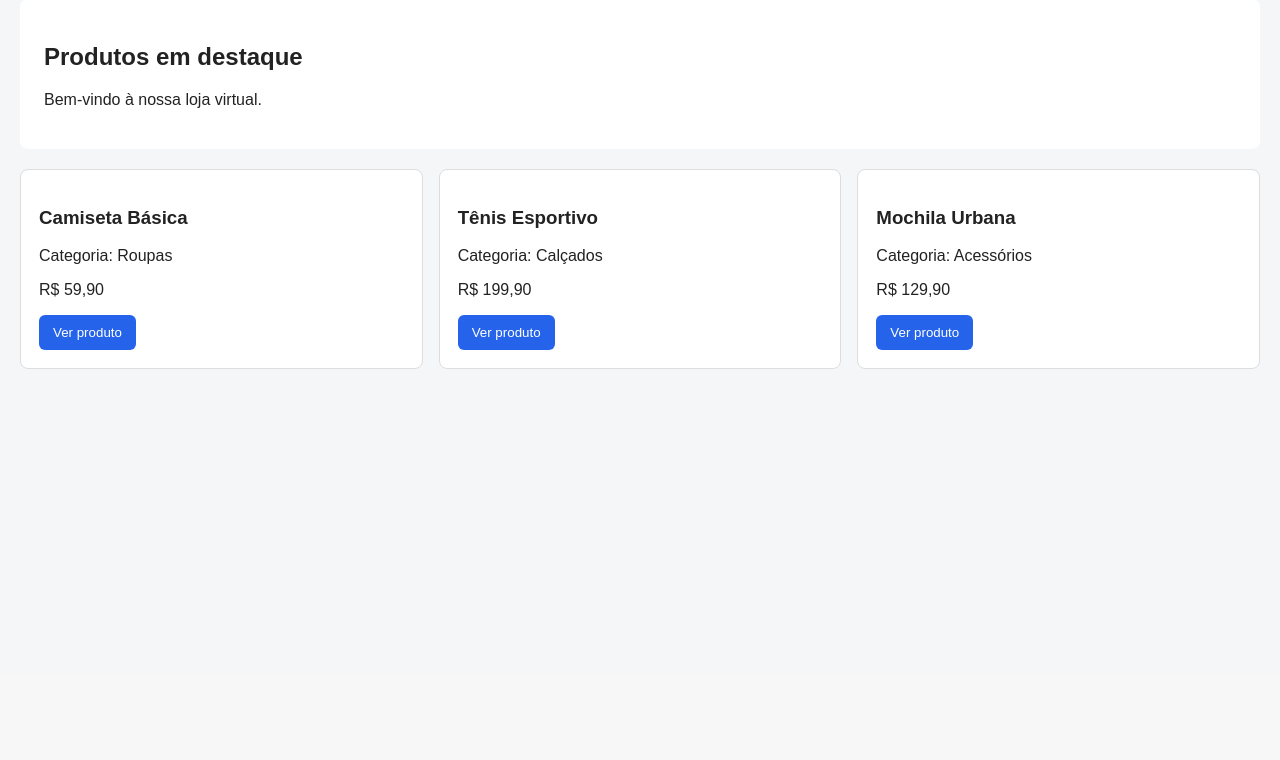
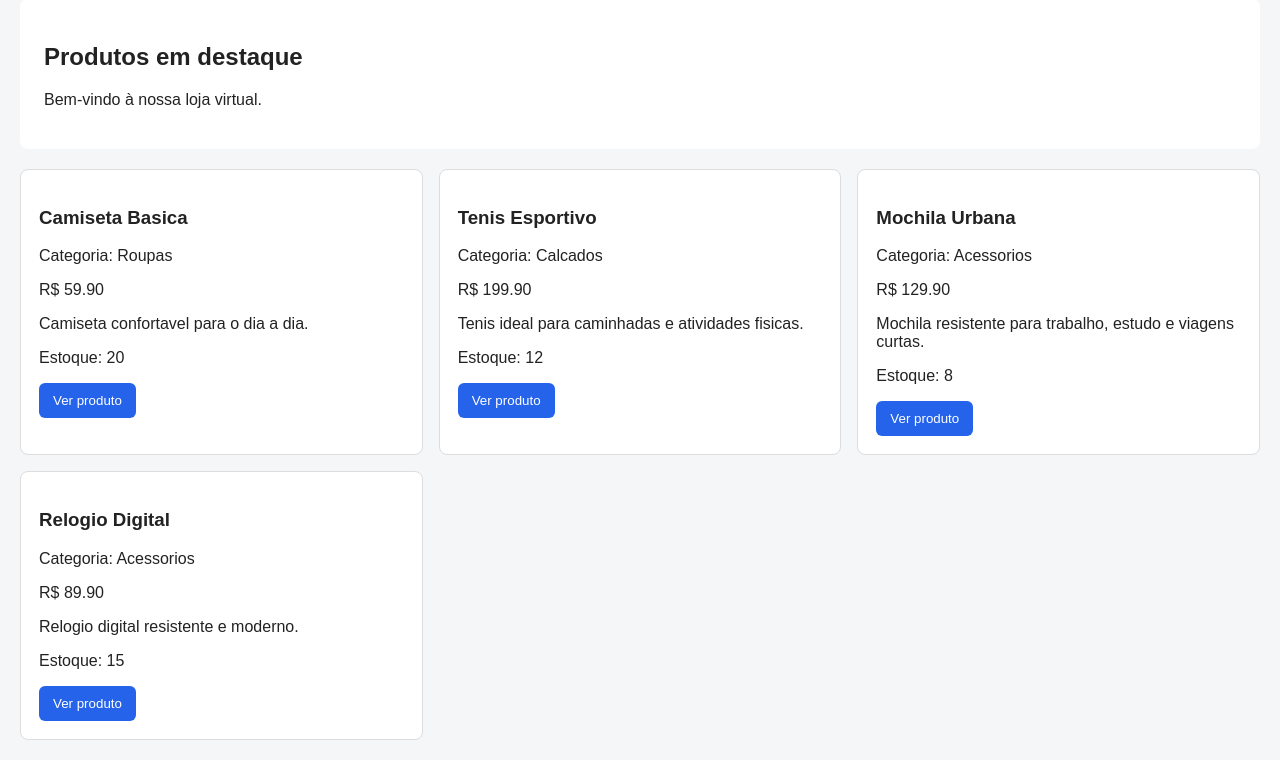
Before and after one commit to nyyzyyyyy/loja-virtual-flask, a Flask app: page / in a window 1280 px wide. Shown: the part 126-886 px from the top of the page. Before the commit the page ends 495 px from the top, so only its background shows below. Run offline with Flask 3, Linux system fonts and the light colour scheme.

Commit message:
Exibe produtos dinamicamente na pagina inicial

```diff
--- a/app.py
+++ b/app.py
@@ -2,9 +2,44 @@ from flask import Flask, render_template
 
 app = Flask(__name__)
 
+produtos = [
+    {
+        "id": 1,
+        "nome": "Camiseta Basica",
+        "categoria": "Roupas",
+        "preco": 59.90,
+        "descricao": "Camiseta confortavel para o dia a dia.",
+        "estoque": 20,
+    },
+    {
+        "id": 2,
+        "nome": "Tenis Esportivo",
+        "categoria": "Calcados",
+        "preco": 199.90,
+        "descricao": "Tenis ideal para caminhadas e atividades fisicas.",
+        "estoque": 12,
+    },
+    {
+        "id": 3,
+        "nome": "Mochila Urbana",
+        "categoria": "Acessorios",
+        "preco": 129.90,
+        "descricao": "Mochila resistente para trabalho, estudo e viagens curtas.",
+        "estoque": 8,
+    },
+    {
+    "id": 4,
+    "nome": "Relogio Digital",
+    "categoria": "Acessorios",
+    "preco": 89.90,
+    "descricao": "Relogio digital resistente e moderno.",
+    "estoque": 15,
+},
+]
+
 @app.route("/")
 def home():
-    return render_template("index.html")
+    return render_template("index.html", produtos=produtos)
 
 if __name__ == "__main__":
     print("Iniciando o servidor Flask...")
--- a/templates/index.html
+++ b/templates/index.html
@@ -23,27 +23,14 @@
         </section>
 
         <section class="produtos">
-            <article class="produto-card">
-                <h3>Camiseta Básica</h3>
-                <p>Categoria: Roupas</p>
-                <p>R$ 59,90</p>
-                <button>Ver produto</button>
-            </article>
-
-            <article class="produto-card">
-                <h3>Tênis Esportivo</h3>
-                <p>Categoria: Calçados</p>
-                <p>R$ 199,90</p>
-                <button>Ver produto</button>
-            </article>
-
-            <article class="produto-card">
-                <h3>Mochila Urbana</h3>
-                <p>Categoria: Acessórios</p>
-                <p>R$ 129,90</p>
-                <button>Ver produto</button>
-            </article>
-        </section>
-    </main>
-</body>
-</html>
+    {% for produto in produtos %}
+        <article class="produto-card">
+            <h3>{{ produto.nome }}</h3>
+            <p>Categoria: {{ produto.categoria }}</p>
+            <p>R$ {{ "%.2f"|format(produto.preco) }}</p>
+            <p>{{ produto.descricao }}</p>
+            <p>Estoque: {{ produto.estoque }}</p>
+            <button>Ver produto</button>
+        </article>
+    {% endfor %}
+</section>
```
